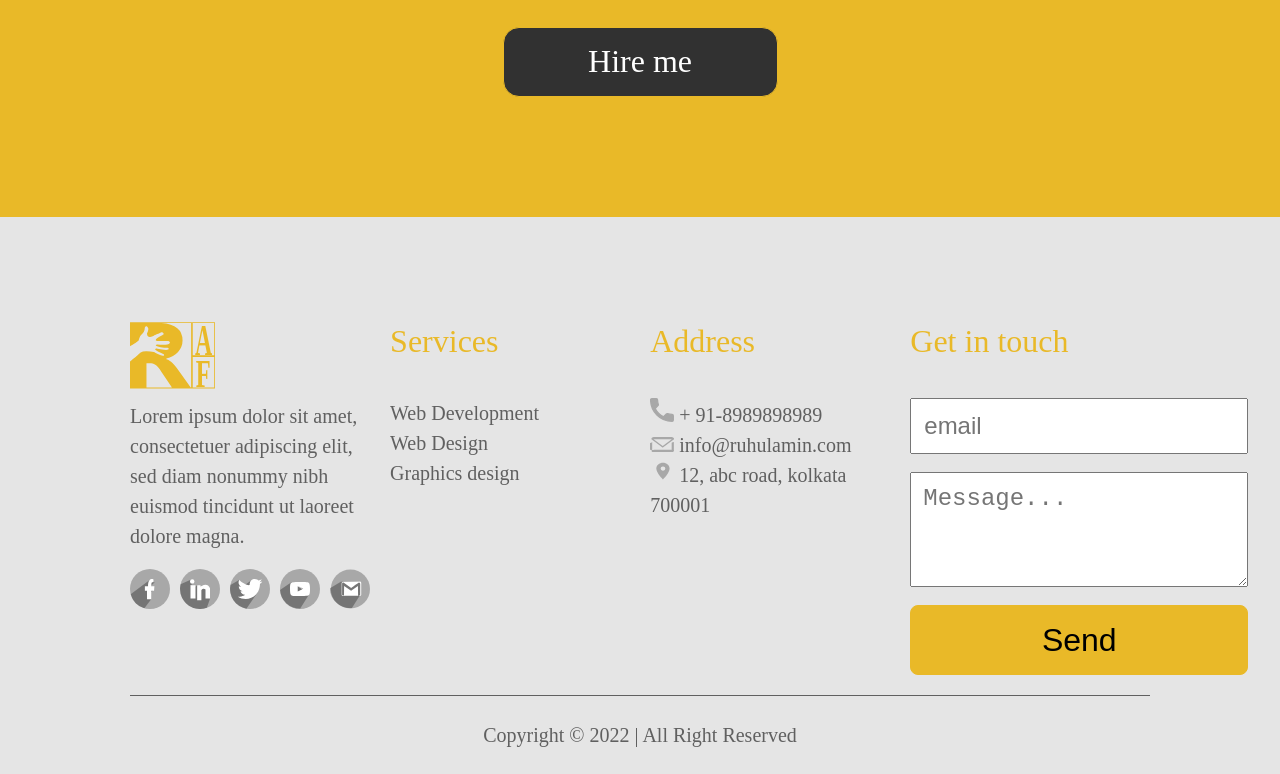
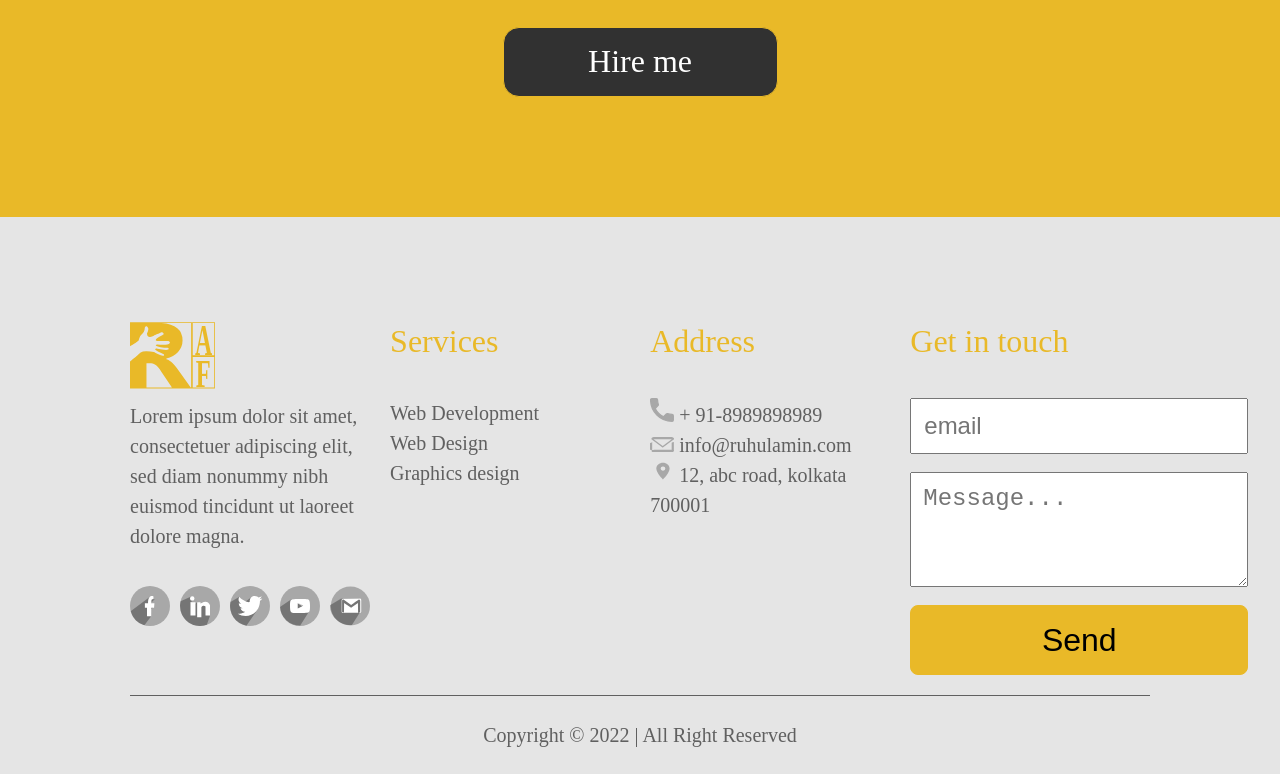
Before and after one commit to ruhulaminmolla2013/ruhulaminmolla2013.github.io, a website: page index.html in a window 1280 px wide. Shown: the part 4405-5179 px from the top of the page. Drawn offline with Linux system fonts and the light colour scheme; files whose address does not match are found by name.

Commit message:
fixing margin issue

```diff
--- a/sass/layout/home.scss
+++ b/sass/layout/home.scss
@@ -172,7 +172,7 @@
     flex-direction: column;
 
     & > *:not(:first-child) {
-      margin-bottom: 1.8rem;
+      margin-bottom: 3.5rem;
     }
 
     img {
@@ -183,6 +183,7 @@
       display: flex;
       list-style: none;
       width: 100%;
+      max-width: 325px;
       justify-content: space-between;
 
       li {
```
Also changed, not shown: css/style.css, 1 other file.
